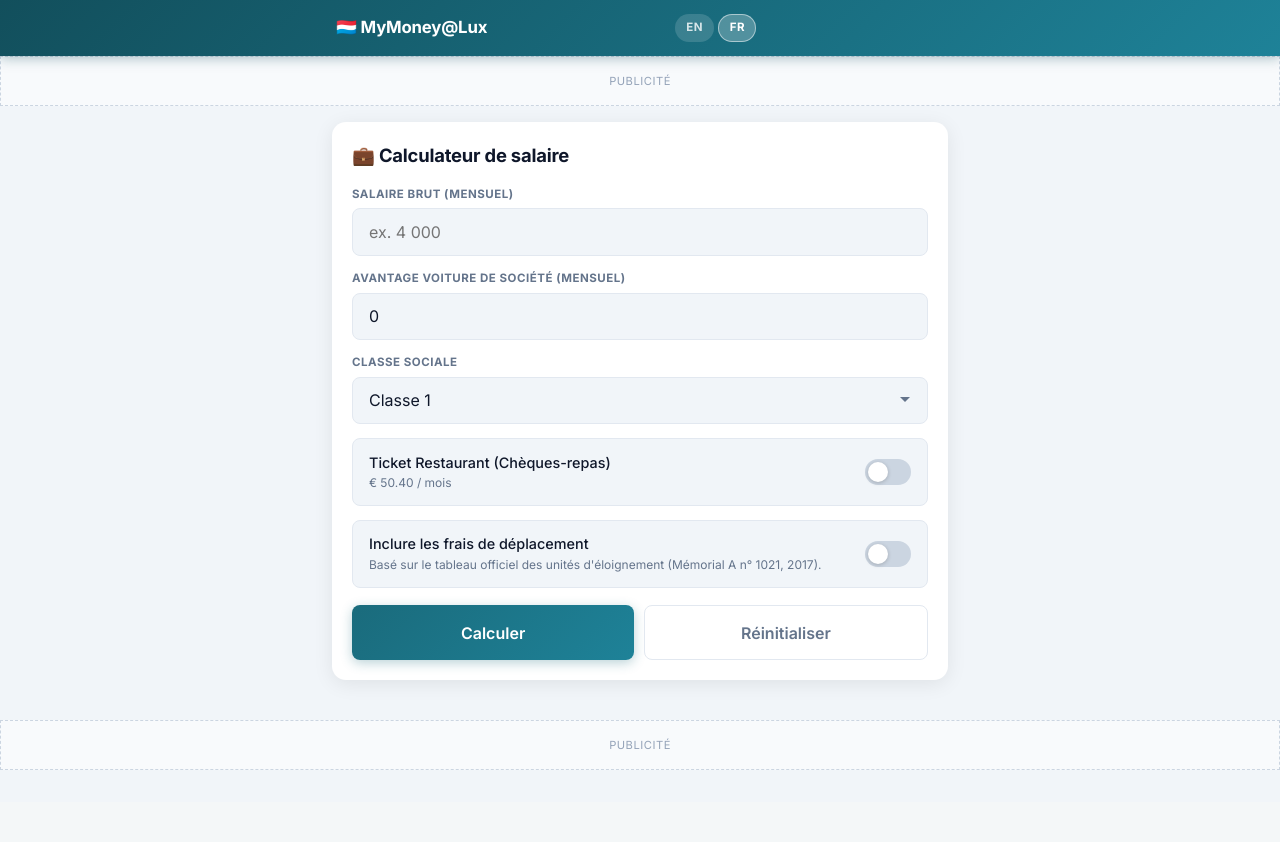
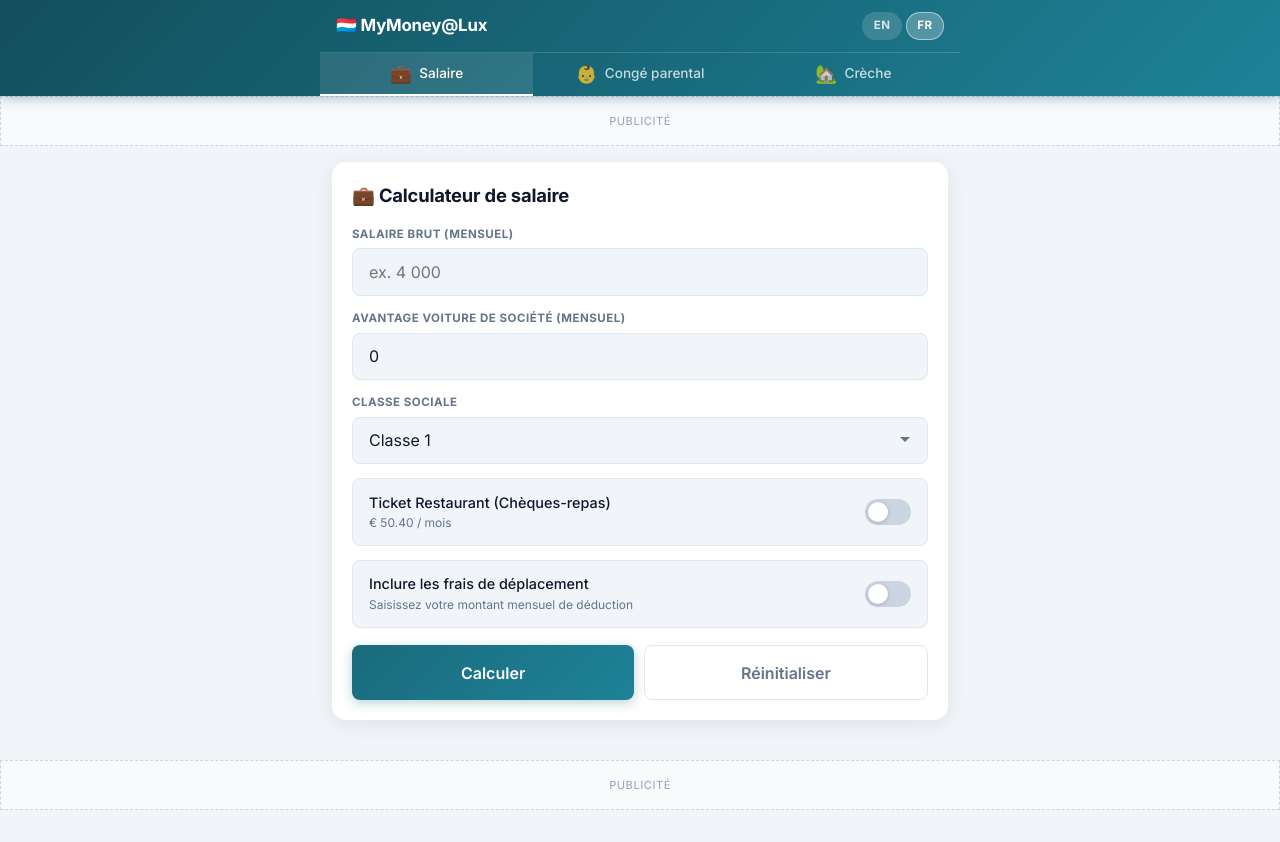
Before and after one commit to KG212/luxpayrp, a Flask app: page /salary in a window 1280 px wide. Before the commit the page ends 770 px from the top, so only its background shows below. Run offline with Flask 3, Linux system fonts and the light colour scheme.

Commit message:
Manual frais input, nav to top, fix commune dropdowns
- Frais de déplacement: replace commune dropdowns with a direct monthly
  amount input; user looks up their value on taxx.lu and enters it
  (works for residents AND cross-border workers)
- app.py: remove get_frais_deplacement/ALL_COMMUNES imports, read
  frais_amount directly from form
- translations.py: add label_frais_sub, label_frais_amount,
  label_frais_help in EN + FR
- base.html: move navigation from bottom tab bar to top header nav
  (below logo row), remove bottom-nav HTML
- styles.css: replace bottom-nav CSS with top-nav tabs inside header;
  adjust --header-h to 96px to fit logo + nav rows; remove
  padding-bottom safe-area logic

Co-Authored-By: Claude Sonnet 4.6 <noreply@anthropic.com>

```diff
--- a/app.py
+++ b/app.py
@@ -1,6 +1,5 @@
 from flask import Flask, request, render_template, session, redirect, url_for
 from salary_calc import (calculate_salary, calculate_parental_leave, calculate_csa,
-                         get_frais_deplacement, ALL_COMMUNES,
                          LEAVE_TYPES, SSM_NON_QUALIFIED)
 from translations import TRANSLATIONS
 
@@ -43,10 +42,14 @@ def salary():
             gross        = float(request.form["gross_salary"])
             car          = float(request.form.get("car_cost") or "0")
             social_class = request.form["social_class"]
-            compute_frais      = request.form.get("compute_frais") == "yes"
-            ticket_restaurant  = request.form.get("ticket_restaurant") == "yes"
-            residence    = request.form.get("residence", "").strip()
-            workplace    = request.form.get("workplace", "").strip()
+            compute_frais     = request.form.get("compute_frais") == "yes"
+            ticket_restaurant = request.form.get("ticket_restaurant") == "yes"
+            frais_amount      = 0.0
+            if compute_frais:
+                try:
+                    frais_amount = float(request.form.get("frais_amount") or "0")
+                except ValueError:
+                    frais_amount = 0.0
 
             if gross <= 0:
                 error_key = "err_gross_pos"
@@ -55,24 +58,13 @@ def salary():
             elif social_class not in SOCIAL_CLASSES:
                 error_key = "err_class"
             else:
-                frais_amount = 0.0
-                frais_units  = 0
-                frais_ok     = True
-                if compute_frais and residence and workplace:
-                    frais_amount, frais_units, frais_ok = get_frais_deplacement(
-                        residence, workplace)
-
                 result = calculate_salary(gross, car, frais_amount, social_class,
                                           ticket_restaurant)
-                result['frais_units']     = frais_units
-                result['frais_available'] = frais_ok
-                result['residence']       = residence
-                result['workplace']       = workplace
-                result['compute_frais']   = compute_frais
+                result['compute_frais'] = compute_frais
         except ValueError:
             error_key = "err_numeric"
     return render_template("index.html", result=result, error_key=error_key,
-                           social_classes=SOCIAL_CLASSES, communes=ALL_COMMUNES)
+                           social_classes=SOCIAL_CLASSES)
 
 
 @app.route("/parental_leave", methods=["GET", "POST"])
--- a/static/styles.css
+++ b/static/styles.css
@@ -20,8 +20,7 @@
   --radius:       14px;
   --shadow-sm:    0 1px 4px rgba(0,0,0,0.06);
   --shadow:       0 4px 20px rgba(0,0,0,0.08);
-  --nav-h:        64px;
-  --header-h:     56px;
+  --header-h:     96px;   /* logo row 52px + nav row 44px */
 }
 
 html {
@@ -36,14 +35,13 @@ body {
   min-height: 100vh;
   line-height: 1.5;
   padding-top: var(--header-h);
-  padding-bottom: calc(var(--nav-h) + env(safe-area-inset-bottom, 0px));
+  padding-bottom: 2rem;
 }
 
 /* ── App header ───────────────────────────────────── */
 .app-header {
   position: fixed;
   top: 0; left: 0; right: 0;
-  height: var(--header-h);
   background: linear-gradient(135deg, var(--brand-dark) 0%, var(--brand-mid) 100%);
   z-index: 200;
   box-shadow: 0 2px 12px rgba(18,79,92,0.35);
@@ -51,7 +49,7 @@ body {
 
 .header-inner {
   max-width: 640px;
-  height: 100%;
+  height: 52px;
   margin: 0 auto;
   padding: 0 1rem;
   display: flex;
@@ -66,54 +64,43 @@ body {
   letter-spacing: -0.2px;
 }
 
-/* ── Bottom tab navigation ────────────────────────── */
-.bottom-nav {
-  position: fixed;
-  bottom: 0; left: 0; right: 0;
-  height: var(--nav-h);
-  background: #fff;
-  border-top: 1px solid var(--border);
+/* ── Top navigation tabs ──────────────────────────── */
+.top-nav {
   display: flex;
-  z-index: 200;
-  box-shadow: 0 -4px 20px rgba(0,0,0,0.07);
-  padding-bottom: env(safe-area-inset-bottom, 0px);
+  max-width: 640px;
+  margin: 0 auto;
+  border-top: 1px solid rgba(255,255,255,0.15);
 }
 
-.bottom-nav__item {
+.top-nav__item {
   flex: 1;
-  display: flex;
-  flex-direction: column;
-  align-items: center;
-  justify-content: center;
-  gap: 3px;
-  text-decoration: none;
-  color: var(--text-muted);
-  font-size: 0.68rem;
-  font-weight: 500;
-  padding: 0.4rem 0;
-  transition: color 0.15s;
-  -webkit-tap-highlight-color: transparent;
-}
-
-.bottom-nav__item.active { color: var(--brand); }
-
-.bottom-nav__icon {
-  font-size: 1.4rem;
-  line-height: 1.1;
   display: flex;
   align-items: center;
   justify-content: center;
-  width: 40px;
-  height: 26px;
-  border-radius: 13px;
-  transition: background 0.15s;
+  gap: 0.35rem;
+  text-decoration: none;
+  color: rgba(255,255,255,0.75);
+  font-size: 0.75rem;
+  font-weight: 500;
+  padding: 0.6rem 0.25rem;
+  border-bottom: 2px solid transparent;
+  transition: color 0.15s, border-color 0.15s, background 0.15s;
+  -webkit-tap-highlight-color: transparent;
+  white-space: nowrap;
 }
 
-.bottom-nav__item.active .bottom-nav__icon {
-  background: var(--brand-light);
+.top-nav__item:hover {
+  color: #fff;
+  background: rgba(255,255,255,0.08);
 }
 
-.bottom-nav__label { letter-spacing: 0.1px; }
+.top-nav__item.active {
+  color: #fff;
+  border-bottom-color: #fff;
+  background: rgba(255,255,255,0.1);
+}
+
+.top-nav__icon { font-size: 1rem; line-height: 1; }
 
 /* ── Page content ─────────────────────────────────── */
 .content {
@@ -541,17 +528,10 @@ tr.row-warn td { background: #fffbeb; color: #92400e; font-size: 0.82rem; }
   border-color: rgba(255,255,255,0.5);
 }
 
-/* ── Desktop: hide bottom nav, show top links ─────── */
+/* ── Desktop tweaks ───────────────────────────────── */
 @media (min-width: 641px) {
-  body {
-    padding-bottom: 2rem;
-  }
-  .bottom-nav { display: none; }
-
-  /* Add nav links to header on desktop */
-  .header-inner::after {
-    content: attr(data-links);
-  }
+  .top-nav__item { font-size: 0.85rem; padding: 0.65rem 1rem; gap: 0.45rem; }
+  .top-nav__icon { font-size: 1.1rem; }
 }
 
 /* ── Mobile tweaks ────────────────────────────────── */
--- a/templates/base.html
+++ b/templates/base.html
@@ -12,7 +12,7 @@
   <link rel="stylesheet" href="{{ url_for('static', filename='styles.css') }}">
 
   <!-- ═══════════════════════════════════════════════════
-       GOOGLE ADSENSE — Step 1: paste your publisher script here
+       GOOGLE ADSENSE — paste your publisher script here
   ════════════════════════════════════════════════════════
   <script async src="https://pagead2.googlesyndication.com/pagead/js/adsbygoogle.js?client=ca-pub-XXXXXXXXXXXXXXXX"
           crossorigin="anonymous"></script>
@@ -20,7 +20,7 @@
 </head>
 <body>
 
-  <!-- ── Top header (desktop + mobile) ─────────────────────────────── -->
+  <!-- ── Top header ─────────────────────────────────────────────────── -->
   <header class="app-header">
     <div class="header-inner">
       <span class="app-logo">🇱🇺 MyMoney@Lux</span>
@@ -29,9 +29,21 @@
         <a href="{{ url_for('set_lang', lang='fr') }}" class="lang-btn{% if lang == 'fr' %} lang-active{% endif %}">FR</a>
       </div>
     </div>
+    <!-- ── Navigation tabs ── -->
+    <nav class="top-nav">
+      <a href="{{ url_for('salary') }}"         class="top-nav__item {% if request.endpoint == 'salary' %}active{% endif %}">
+        <span class="top-nav__icon">💼</span> {{ t.nav_salary }}
+      </a>
+      <a href="{{ url_for('parental_leave') }}" class="top-nav__item {% if request.endpoint == 'parental_leave' %}active{% endif %}">
+        <span class="top-nav__icon">👶</span> {{ t.nav_parental }}
+      </a>
+      <a href="{{ url_for('creche') }}"         class="top-nav__item {% if request.endpoint == 'creche' %}active{% endif %}">
+        <span class="top-nav__icon">🏡</span> {{ t.nav_creche }}
+      </a>
+    </nav>
   </header>
 
-  <!-- ── Ad slot: top banner ────────────────────────────────────────── -->
+  <!-- ── Ad slot: leaderboard ───────────────────────────────────────── -->
   <div class="ad-slot ad-slot--leaderboard">
     <!-- ═══════════════════════════════════════════════════
          GOOGLE ADSENSE — leaderboard ad unit here
@@ -50,7 +62,7 @@
     {% block content %}{% endblock %}
   </div>
 
-  <!-- ── Ad slot: Footer banner ─────────────────────────────────────── -->
+  <!-- ── Ad slot: footer ────────────────────────────────────────────── -->
   <div class="ad-slot ad-slot--footer">
     <!-- ═══════════════════════════════════════════════════
          GOOGLE ADSENSE — footer ad unit here
@@ -65,21 +77,5 @@
     <span class="ad-placeholder-label">{{ t.advertisement }}</span>
   </div>
 
-  <!-- ── Bottom tab navigation (mobile-first) ───────────────────────── -->
-  <nav class="bottom-nav">
-    <a href="{{ url_for('salary') }}"        class="bottom-nav__item {% if request.endpoint == 'salary' %}active{% endif %}">
-      <span class="bottom-nav__icon">💼</span>
-      <span class="bottom-nav__label">{{ t.nav_salary }}</span>
-    </a>
-    <a href="{{ url_for('parental_leave') }}" class="bottom-nav__item {% if request.endpoint == 'parental_leave' %}active{% endif %}">
-      <span class="bottom-nav__icon">👶</span>
-      <span class="bottom-nav__label">{{ t.nav_parental }}</span>
-    </a>
-    <a href="{{ url_for('creche') }}"         class="bottom-nav__item {% if request.endpoint == 'creche' %}active{% endif %}">
-      <span class="bottom-nav__icon">🏡</span>
-      <span class="bottom-nav__label">{{ t.nav_creche }}</span>
-    </a>
-  </nav>
-
 </body>
 </html>
--- a/templates/index.html
+++ b/templates/index.html
@@ -45,11 +45,10 @@
     </label>
 
     <!-- Frais de Déplacement toggle -->
-    <label class="toggle-row" for="frais-check"
-           onclick="document.getElementById('frais-fields').style.display = document.getElementById('frais-check').checked ? 'none' : 'flex'">
+    <label class="toggle-row">
       <span class="toggle-row__text">
         <span class="toggle-row__label">{{ t.label_frais_toggle }}</span>
-        <span class="toggle-row__sub">{{ t.label_frais_note }}</span>
+        <span class="toggle-row__sub">{{ t.label_frais_sub }}</span>
       </span>
       <span class="toggle-switch">
         <input type="checkbox" name="compute_frais" value="yes" id="frais-check"
@@ -133,9 +117,7 @@
     <tr><th>{{ t.label_item }}</th><th>{{ t.label_amount }}</th></tr>
     <tr><td>{{ t.salary_imposable }}</td>   <td>{{ result.imposable | currency }}</td></tr>
     {% if result.frais_deplacement > 0 %}
-    <tr><td>{{ t.salary_frais }}
-      {% if result.frais_units %}<small>({{ result.frais_units }} unités)</small>{% endif %}
-    </td><td>− {{ result.frais_deplacement | currency }}</td></tr>
+    <tr><td>{{ t.salary_frais }}</td><td>− {{ result.frais_deplacement | currency }}</td></tr>
     {% endif %}
     <tr><td>{{ t.salary_dependance }}</td>  <td>− {{ result.assurance_dependance | currency }}</td></tr>
     <tr><td>{{ t.salary_cis }}</td>         <td>+ {{ result.cis | currency }}</td></tr>
--- a/translations.py
+++ b/translations.py
@@ -23,6 +23,9 @@ TRANSLATIONS = {
         "label_workplace":    "Workplace commune",
         "label_select":       "— Select a commune —",
         "label_frais_toggle": "Include travel deduction (frais de déplacement)",
+        "label_frais_sub":    "Enter your monthly deduction amount",
+        "label_frais_amount": "Monthly deduction (€)",
+        "label_frais_help":   "Look up your amount at taxx.lu/fr/simulateurs/frais-de-deplacement",
         "label_frais_result": "Monthly travel deduction",
         "label_frais_units":  "Distance",
         "label_frais_note":   "Based on the official unités d'éloignement table (Mémorial A n° 1021, 2017).",
@@ -179,6 +182,9 @@ TRANSLATIONS = {
         "label_workplace":    "Commune de travail",
         "label_select":       "— Sélectionnez une commune —",
         "label_frais_toggle": "Inclure les frais de déplacement",
+        "label_frais_sub":    "Saisissez votre montant mensuel de déduction",
+        "label_frais_amount": "Déduction mensuelle (€)",
+        "label_frais_help":   "Consultez votre montant sur taxx.lu/fr/simulateurs/frais-de-deplacement",
         "label_frais_result": "Déduction frais de déplacement mensuelle",
         "label_frais_units":  "Distance",
         "label_frais_note":   "Basé sur le tableau officiel des unités d'éloignement (Mémorial A n° 1021, 2017).",
```
Also changed, not shown: other parts of templates/index.html (+5 -20 lines).
